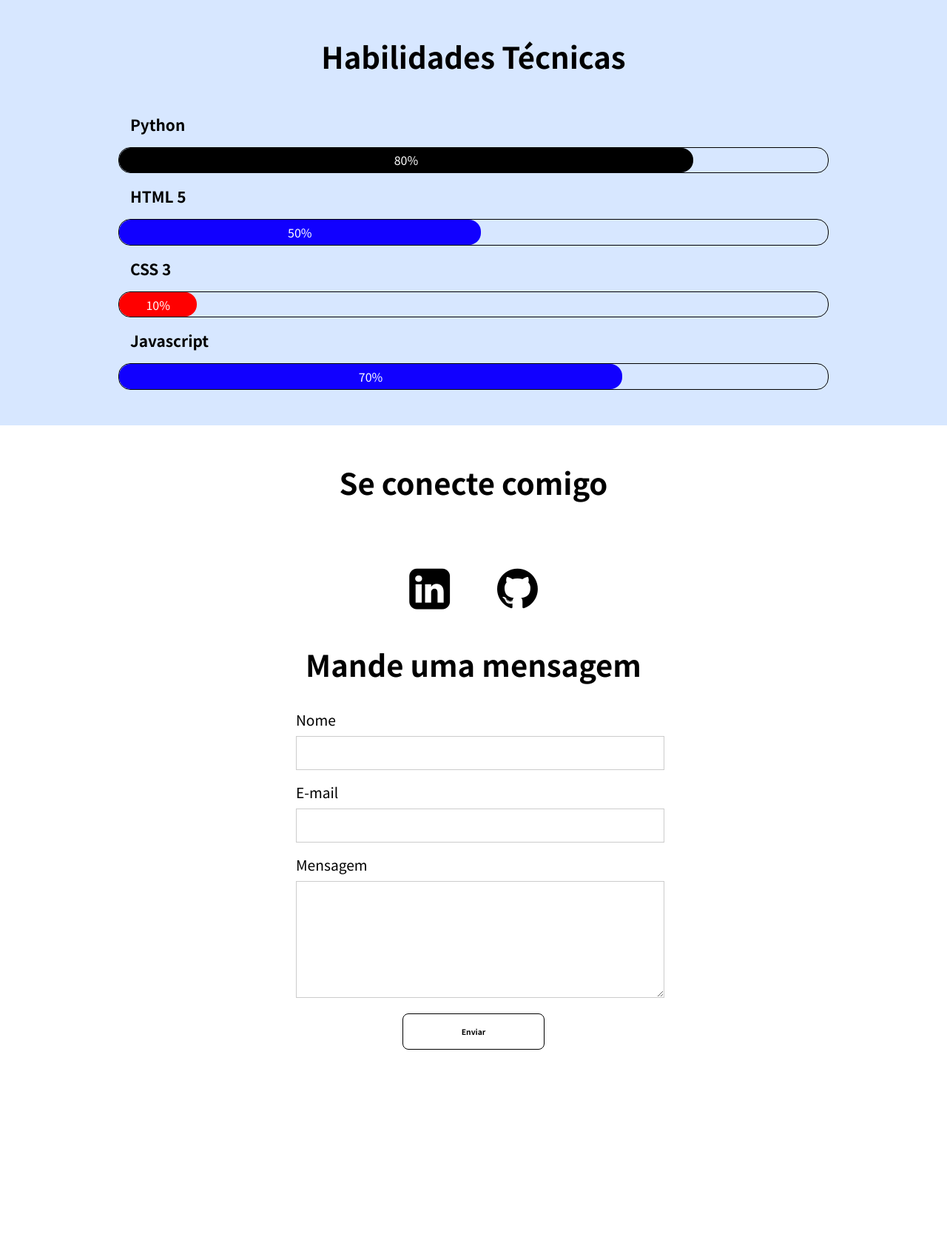
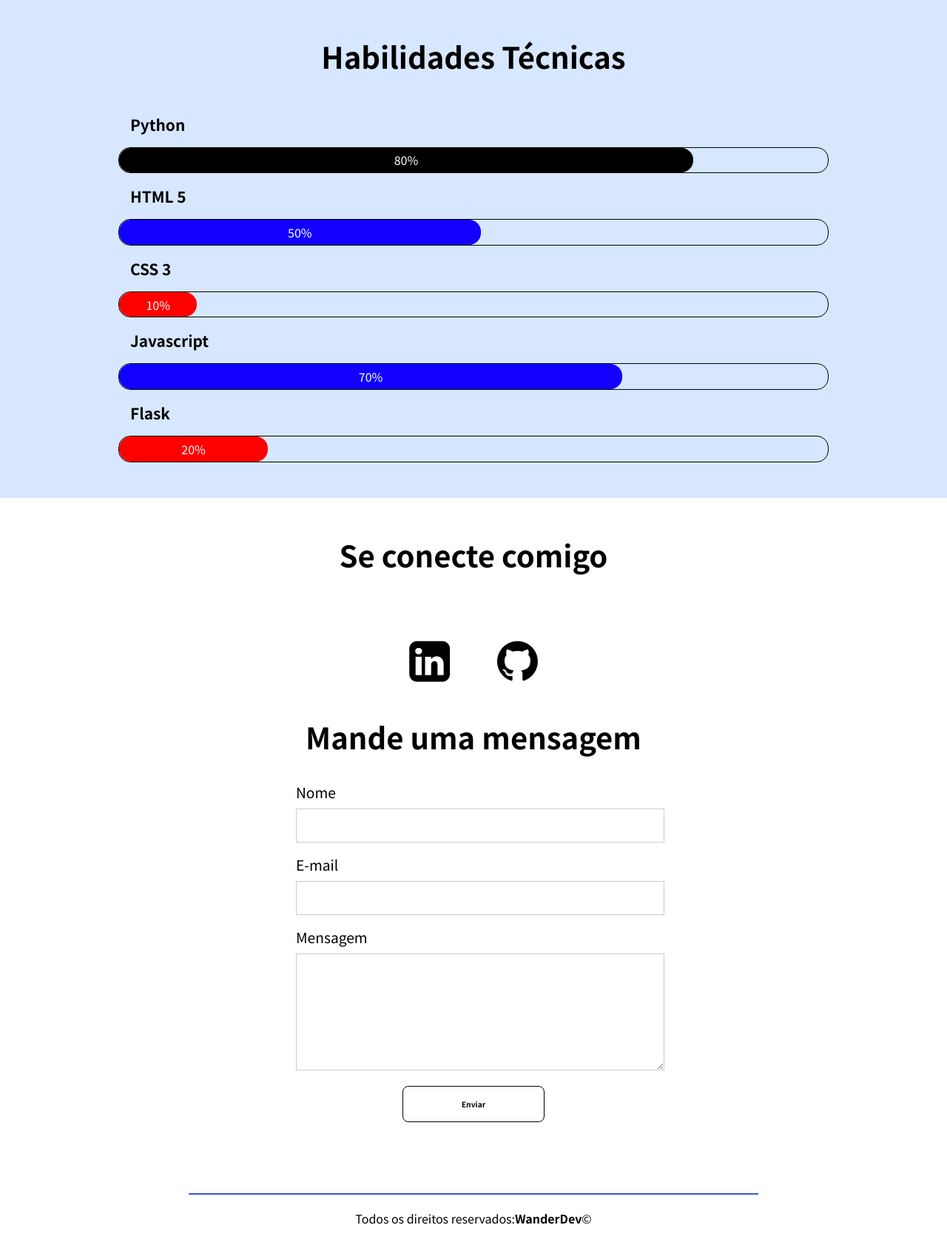
Before and after one commit to wandersonDeve/Blue_T3C5_mod2, a Flask app: page / in a window 1280 px wide. Shown: the part 1172-2851 px from the top of the page at 74% size. Before the commit the page ends 2591 px from the top, so only its background shows below. Run offline with Flask 2, Linux system fonts and the light colour scheme.

Commit message:
Termino do portifolio

```diff
--- a/Aula 01/Portifolio/app.py
+++ b/Aula 01/Portifolio/app.py
@@ -7,8 +7,8 @@ mail_setting = {
     "MAIL_PORT":465,
     "MAIL_USE_TLS": False,
     "MAIL_USE_SSL": True,
-    "MAIL_USERNAME": "",
-    "MAIL_PASSWORD": "",
+    "MAIL_USERNAME": "testeflask2021@gmail.com",
+    "MAIL_PASSWORD": "lavoisier50331",
 }
 
 app.config.update(mail_setting)
--- a/Aula 01/Portifolio/static/css/style.css
+++ b/Aula 01/Portifolio/static/css/style.css
@@ -198,6 +198,15 @@ section#habilidades div span#javascript{
    width: 70%;
 }
 
+section#habilidades div span#flask{
+   background-color: #ff0000;
+   color: #fff;
+   text-align: center;
+   padding: .3rem;
+   border-radius: 1rem;
+   width: 20%;
+}
+
 section#contato {
    padding: 3rem 10rem 3rem 10rem;
    display: flex;
@@ -291,3 +300,105 @@ section#contato div#form form button:hover{
    color: #fff;
    transform: scale(1.2);
 }
+
+footer p {
+   min-height: 4rem;
+   display: flex;
+   justify-content: center;
+   align-items: center;
+}
+
+footer hr {
+   width: 60%;
+   margin: auto;
+   border: 0.2px solid rgb(0, 0, 0);
+}
+
+footer a{
+   font-weight: bold;
+   text-decoration: none;
+   color: black;
+}
+
+footer a:hover{
+   color:red;
+}
+
+
+footer p {
+   min-height: 4rem;
+   display: flex;
+   justify-content: center;
+   align-items: center;
+}
+
+footer hr {
+   width: 60%;
+   margin: auto;
+   border: 0.2px solid #3359ec;
+}
+
+footer a#thiCodeLink {
+   text-decoration: none;
+   color: #3359ec;
+}
+
+footer a#thiCodeLink:hover {
+   color: #ff01ed;
+}
+
+footer {
+   margin-top: 3rem;
+}
+
+
+/* Página Send */
+
+section#success{
+   display: flex;
+   justify-content: center;
+   align-items: center;
+   height: 100%;
+   background-color: rgb(235, 255, 235);
+}
+
+section#success div#card{
+   background-color: rgb(166, 218, 166);
+   text-align: center;
+   padding: 4rem;
+   border-radius: 2rem;
+   color: rgb(0, 88, 0);
+   width: 40%;
+}
+
+section#success div#card h1{
+   margin: 2rem 0rem;
+}
+
+section#success div#card i{
+   font-size: 5rem;
+}
+
+section#success div#card h3{
+   margin-bottom: 2rem;
+}
+
+section#success div#card p{
+   margin-bottom: 3rem;
+   width: 100%;
+   word-break: break-word;
+}
+
+section#success div#card a{
+   text-decoration: none;
+   padding: 1rem;
+   border: 1px solid rgb(0, 88, 0);
+   color:rgb(0, 88, 0);
+   border-radius: .4rem;
+   transition: all .4s ease-out;
+}
+
+section#success div#card a:hover{
+   background-color: rgb(0, 88, 0);
+   color: #fff;
+}
--- a/Aula 01/Portifolio/templates/index.html
+++ b/Aula 01/Portifolio/templates/index.html
@@ -31,7 +31,7 @@
 
       <div id="img-rocket">
         <img
-          src="./assets/img/rocket.png"
+          src="../static/img/rocket.png"
           alt="Imagem de um foguete"
         />
       </div>
@@ -39,7 +39,7 @@
 
     <section id="sobre-mim">
       <div>
-        <img src="./assets/img/eu.png" width="100" alt="Foto do Wanderson" />
+        <img src="../static/img/eu.png" width="100" alt="Foto do Wanderson" />
       </div>
 
       <div>
@@ -51,7 +51,7 @@
 
     <section id="projetos">
       <div>
-        <img src="./assets/img/projeto1.png" alt="" height="80%" width="80%" />
+        <img src="../static/img/projeto1.png" alt="" height="80%" width="80%" />
         <h2>Calculadora IMC</h2>
         <p>
           Projeto criado para calculo de Imc - O índice de massa corpórea é o
@@ -67,7 +67,7 @@
       </div>
 
       <div>
-        <img src="./assets/img/projeto2.png" alt="" height="80%" width="80%" />
+        <img src="../static/img/projeto2.png" alt="" height="80%" width="80%" />
         <h2>Tabela</h2>
         <p>
           Tabela para mini campeonatos entre amigos, a cada vitoria você ganha três pontos e a cada derrota voc~e não ganha nenhum ponto, e pode adicionar quantos jogadores forem preciso, com personagens divertidos do jogo Suspect.
@@ -78,7 +78,7 @@
       </div>
 
       <div>
-        <img src="./assets/img/projeto3.png" alt="" height="80%" width="80%" />
+        <img src="../static/img/projeto3.png" alt="" height="80%" width="80%" />
         <h2>Projetos</h2>
         <p>
           Cartão de visitas com os meus projetos criados. Nele você encontrará os projetos que foram criados usando HTML,CSS e Javascript. Uma forma rapida e dinamica de mostrar o meu trabalho. Entra lá e dá uma conferida.
@@ -123,6 +123,11 @@
       <div>
         <span id="javascript">70%</span>
       </div>
+
+      <p>Flask</p>
+      <div>
+        <span id="flask">20%</span>
+      </div>
     </section>
     <section id="contato">
 
@@ -161,14 +166,20 @@
         </form>
 
       </div>
+<!--
+      <div id="carregamento">
+        <p>Enviando mensagem</p>
+        <div id="loader"></div>
+      </div> -->
 
     </section>
 
     <footer>
+      <hr>
+      <p>Todos os direitos reservados: <a target='_blank' href="https://wandersondeve.github.io/Certificard/">WanderDev</a> &copy;</p>
+    </footer>
 
+    <script src="../static/js/script.js"></script>
 
-
-   </footer>
-   <script src="../static/js/script.js"></script>
   </body>
 </html>
```
Also changed, not shown: Aula 01/Portifolio/static/js/script.js (+58 -29 lines), Aula 01/Portifolio/templates/send.html (added, +31 -0 lines). Lines whose indentation alone changed are shown as unchanged.
